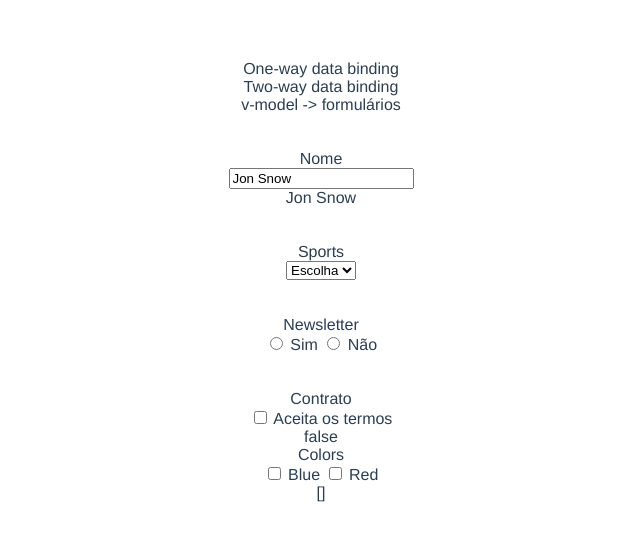
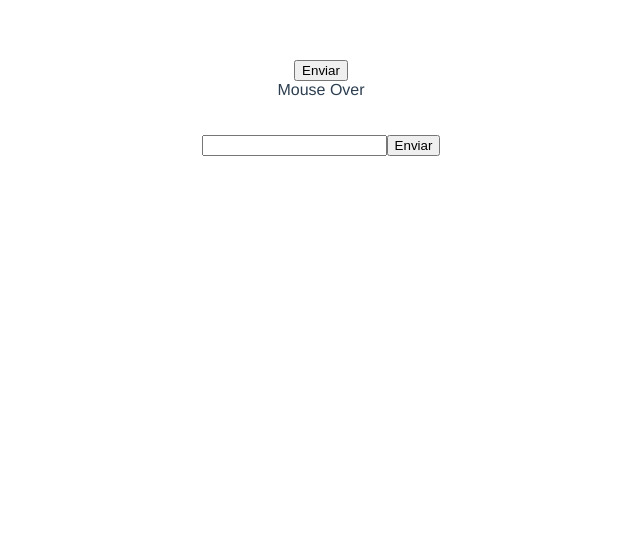
Before and after one commit to Gustavo-DelColi/Aula-Vue, a Vue app: page / in a window 1280 px wide. Shown: the top 540 px of the page, without its empty margins (319-959 px from the left). Built offline with nearby package versions, Linux system fonts and the light colour scheme.

Commit message:
aula 09 - Eventos

```diff
--- a/src/App.vue
+++ b/src/App.vue
@@ -1,75 +1,29 @@
 <template>
   <div>
-    <div>
-      One-way data binding<br>
-      Two-way data binding<br>
-      v-model -> formulários
+    <button @click.once="onClick">
+      Enviar
+    </button>
+    <br>
+    <div
+      @mouseover="onMouseOver"
+      @mouseout="onMouseOut"
+    >
+      Mouse Over
     </div>
     <br><br>
-    <div>
-      <label>Nome</label><br>
+    <form
+      action="https://www.pneustyres.com.br/"
+      @submit.prevent="onSubmit"
+    >
       <input
-        v-model="name"
         type="text"
-        > <br>
-        {{ name }}
-    </div>
-    <br><br>
-    <div>
-      <label>Sports</label><br>
-      <select v-model="sports">
-        <option value="">Escolha</option>
-        <option value="futebol">Futebol</option>
-        <option value="skate">skate</option>
-        <option value="tenis">tenis</option>
-      </select><br>
-      {{ sports }}
-    </div>
-    <br><br>
-    <div>
-      <label> Newsletter</label><br>
-      <input
-        v-model="newsletter"
-        type="radio"
-        value="Sim"
-      > Sim
+        @keyup.enter="onKeyUp"
+      >
+      <button type="submit">
+        Enviar
+      </button>
 
-      <input
-        v-model="newsletter"
-        type="radio"
-        value="Não"
-      > Não <br>
-      {{ newsletter }}
-
-    </div>
-    <br><br>
-    <div>
-      <label> Contrato</label><br>
-      <input
-        v-model="contract"
-        type="checkbox"
-        value="Sim"
-      > Aceita os termos <br>
-
-      {{ contract }}
-
-    </div>
-    <div>
-      <label> Colors </label><br>
-      <input
-        v-model="colors"
-        type="checkbox"
-        value="Blue"
-      > Blue
-
-      <input
-        v-model="colors"
-        type="checkbox"
-        value="Red"
-      > Red <br>
-      {{ colors }}
-
-    </div>
+    </form>
   </div>
 </template>
 
@@ -78,13 +32,27 @@
   name: 'App',
   data() {
     return {
-      name:'Jon Snow',
-      sports:'',
-      newsletter:'',
-      contract: false,
-      colors:[]
+
     }
 
+  },
+
+  methods:{
+    onClick($evt){
+      console.log('click', $evt);
+    },
+    onMouseOver($evt){
+      console.log('mouse over', $evt);
+    },
+    onMouseOut($evt){
+      console.log('mouse out', $evt);
+    },
+    onSubmit($evt){
+      console.log('submit', $evt);
+    },
+    onKeyUp($evt){
+      console.log('submit', $evt);
+    }
   }
 }
 
```
Also changed, not shown: 2 other files (tests, documents, lock files or other folders).
